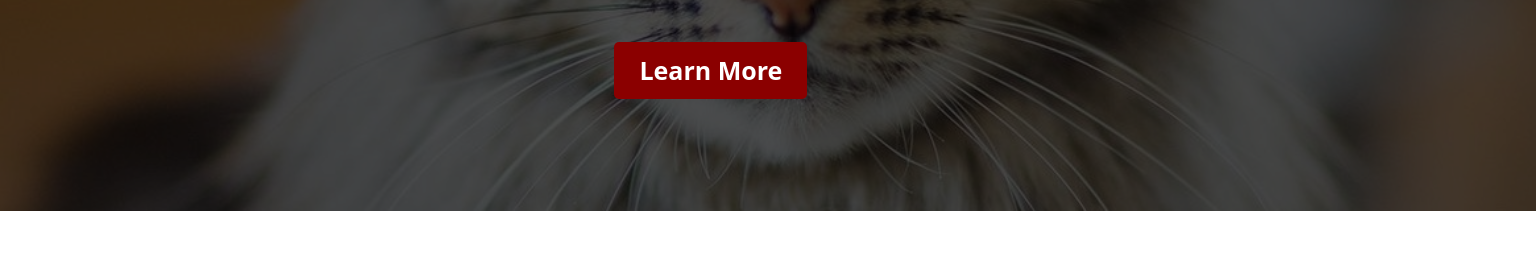
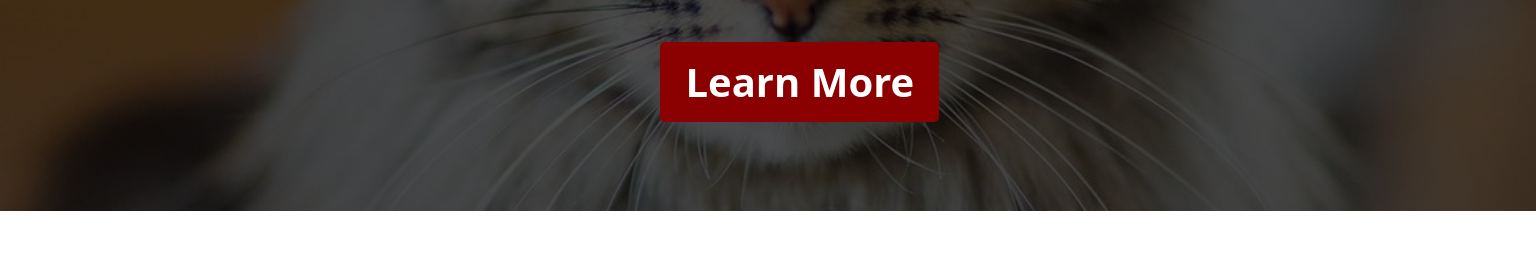
Before and after one commit to ItsMeSoham6508/DECA-site, a plain HTML site: page index.html in a window 1536 px wide. Shown: the part 530-784 px from the top of the page. Drawn offline with nearby package versions, Linux system fonts and the light colour scheme.

Commit message:
Add files via upload

```diff
--- a/style.css
+++ b/style.css
@@ -80,7 +80,7 @@ But by control the z-index, put the text over the image. */
 .hero-button {
     position: relative;
     top: 30%;
-    left: 20%;
+    left: 26%;
     font-size: 25px;
     font-weight: 550;
     color: #fff;
@@ -370,7 +370,8 @@ nav a:hover {
       }
       .hero-button {
         top: 30%;
-        left: 31%;
+        left: 36%;
+        font-size: 35px;
     }
 
     .images-circle {
@@ -462,7 +463,8 @@ nav a:hover {
 
     .hero-button {
         top: 25%;
-        left: 36%;
+        left: 39%;
+        font-size: 40px;
     }
 
     .wrapper {
@@ -562,7 +564,8 @@ nav a:hover {
 
     .hero-button {
         top: 25%;
-        left: 40%;
+        left: 43%;
+        font-size: 40px;
     }
 
     .wrapper-section2 img {
```
